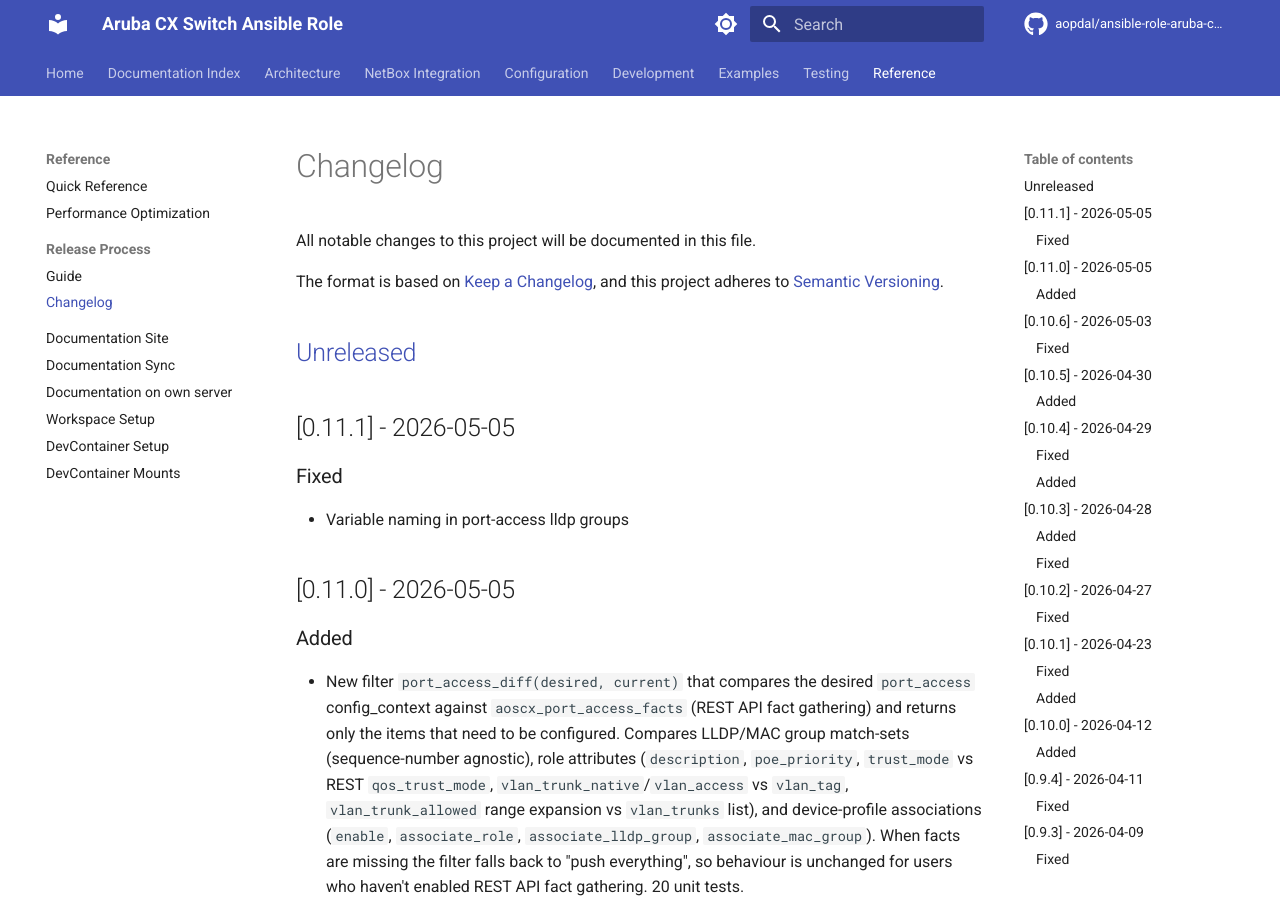
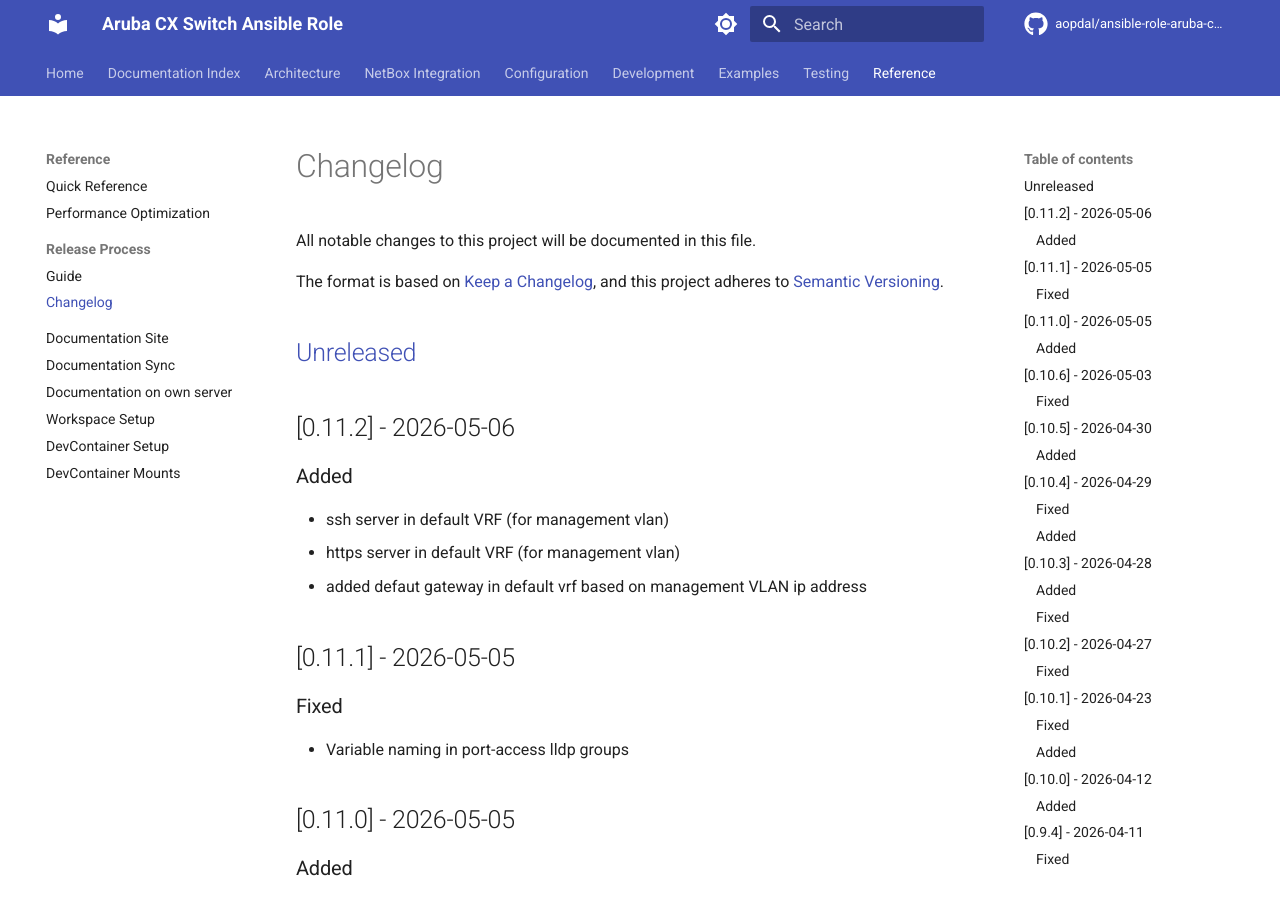
Before and after one commit to aopdal/ansible-role-aruba-cx-switch, an MkDocs documentation site: the page built from docs/CHANGELOG.md, in a window 1280 px wide and 900 px high. Built offline with MkDocs 1.6.1 and Material for MkDocs 9.7.7, drawn with Linux system fonts in a browser that asks for light colours; comment, search, counter and statistics services are not loaded.

Commit message:
chore: release version 0.11.2

```diff
--- a/docs/CHANGELOG.md
+++ b/docs/CHANGELOG.md
@@ -6,6 +6,14 @@
 and this project adheres to [Semantic Versioning](https://semver.org/spec/v2.0.0.html).
 
 ## [Unreleased]
+
+## [0.11.2] - 2026-05-06
+
+### Added
+
+- ssh server in default VRF (for management vlan)
+- https server in default VRF (for management vlan)
+- added defaut gateway in default vrf based on management VLAN ip address
 
 ## [0.11.1] - 2026-05-05
 
```
Also changed, not shown: CHANGELOG.md (+8 -0 lines), 1 other file.
